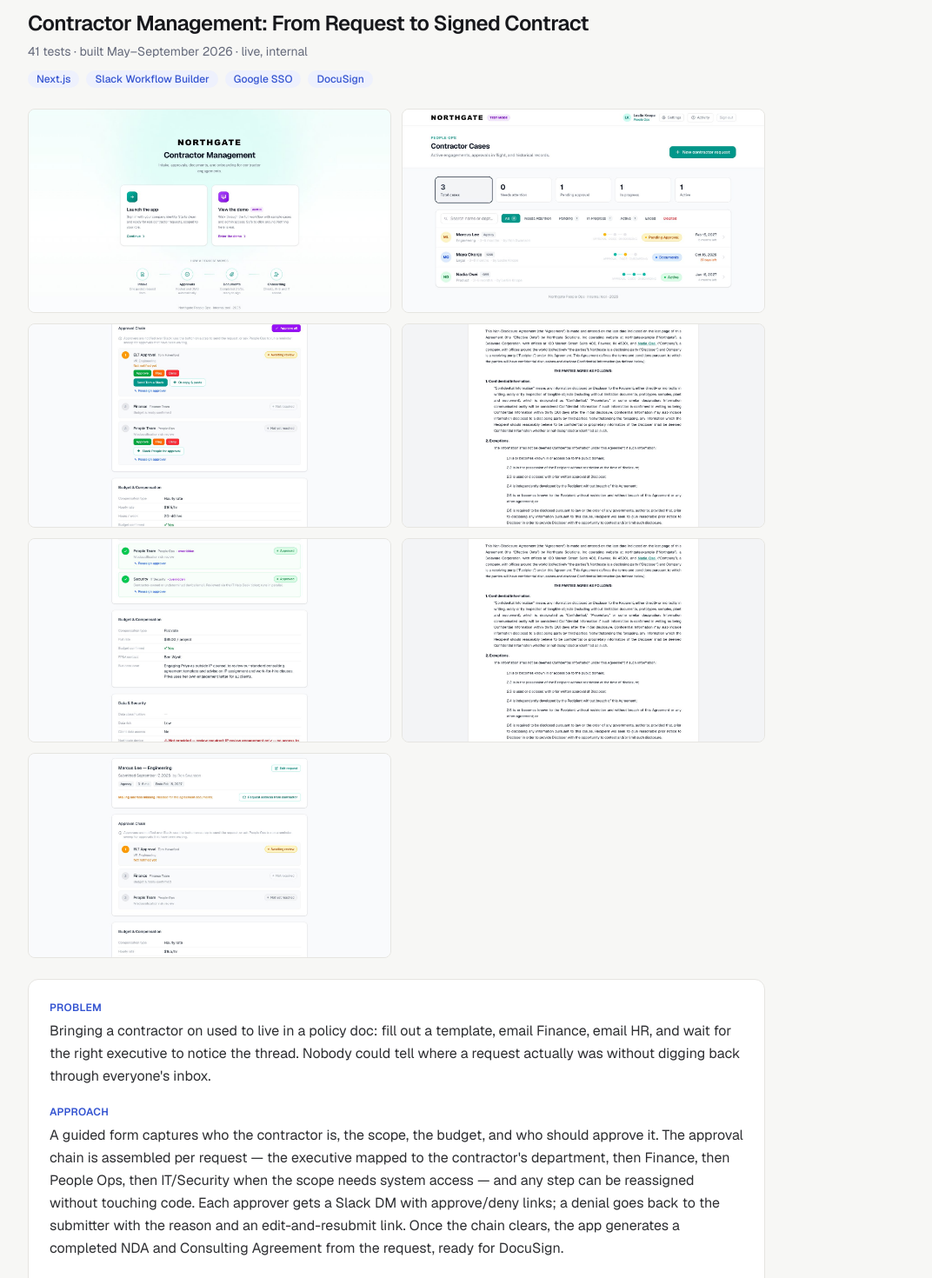
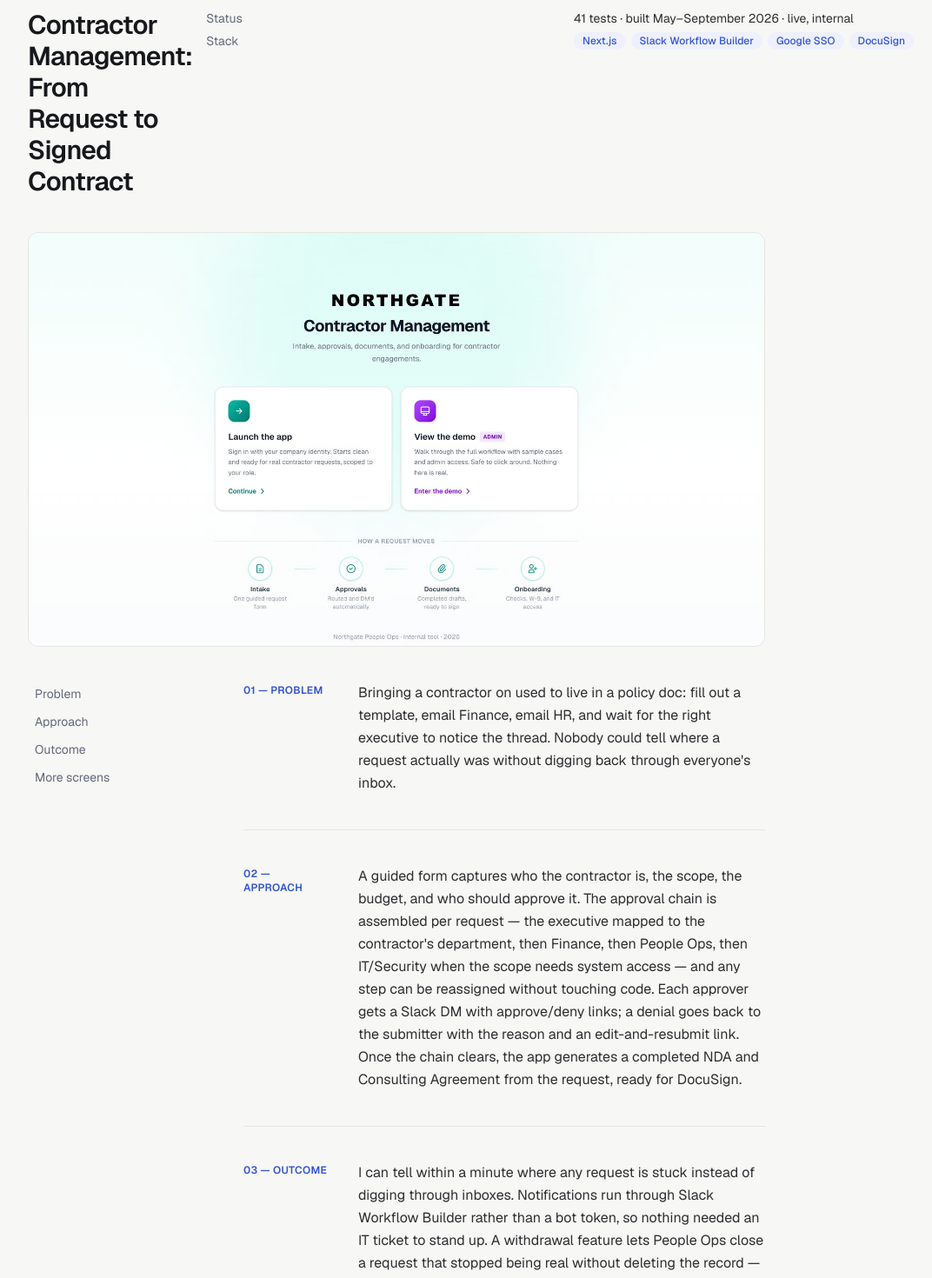
Before and after one commit to travis-hatfield/work-portfolio, a Next.js app: page /ai-assisted-projects/contractor-management-workflow in a window 1280 px wide. Shown: the part 140-1610 px from the top of the page at 87% size, without its empty margins (184-1256 px from the left). Built offline with nearby package versions, Linux system fonts and the light colour scheme; no server answers; the database is empty; sample sign-in values are in the browser's storage.

Commit message:
Add files via upload

```diff
--- a/components/case-study-detail.tsx
+++ b/components/case-study-detail.tsx
@@ -1,5 +1,7 @@
 import Link from "next/link";
 import ImageLightbox from "@/components/image-lightbox";
+
+type Screenshot = { url: string; caption?: string };
 
 type CaseStudyLike = {
   slug: string;
@@ -10,8 +12,13 @@ type CaseStudyLike = {
   tools: string[];
   stats?: string | null;
   link_url?: string | null;
-  screenshots?: string[];
+  screenshots?: (string | Screenshot)[];
 };
+
+function normalizeShots(screenshots?: (string | Screenshot)[]): Screenshot[] {
+  if (!screenshots) return [];
+  return screenshots.map((s) => (typeof s === "string" ? { url: s } : s));
+}
 
 export default function CaseStudyDetail({
   item,
@@ -22,15 +29,33 @@ export default function CaseStudyDetail({
   basePath: string;
   basePathLabel: string;
 }) {
+  const shots = normalizeShots(item.screenshots);
+  const hero = shots[0];
+  const rest = shots.slice(1);
+
+  const sections = [
+    { id: "problem", label: "Problem", body: item.problem },
+    { id: "approach", label: "Approach", body: item.approach },
+    { id: "outcome", label: "Outcome", body: item.outcome },
+  ];
+
   return (
-    <div className="flex flex-col gap-6">
+    <div className="wide flex flex-col gap-10">
       <div>
         <Link href={basePath} className="text-sm text-muted hover:text-accent transition-colors">
           ← Back to {basePathLabel}
         </Link>
-        <h1 className="mt-3 text-2xl font-semibold tracking-tight">{item.title}</h1>
-        {item.stats && <p className="mt-1.5 text-sm text-muted">{item.stats}</p>}
-        <div className="mt-3 flex flex-wrap gap-2">
+        <div className="mt-3 flex flex-col gap-4 lg:flex-row lg:items-start lg:justify-between">
+          <h1 className="max-w-2xl text-2xl font-semibold tracking-tight lg:text-3xl">{item.title}</h1>
+          <dl className="grid grid-cols-2 gap-x-8 gap-y-1.5 text-sm shrink-0">
+            {item.stats && (
+              <>
+                <dt className="text-muted">Status</dt>
+                <dd className="text-foreground/90">{item.stats}</dd>
+              </>
+            )}
+            <dt className="text-muted self-start">Stack</dt>
+            <dd className="flex flex-wrap gap-1.5">
               {item.tools.map((t) => (
                 <span
                   key={t}
@@ -39,36 +64,76 @@ export default function CaseStudyDetail({
                   {t}
                 </span>
               ))}
+            </dd>
+          </dl>
         </div>
       </div>
 
-      {item.screenshots && item.screenshots.length > 0 && (
-        <div className="grid grid-cols-1 gap-3 sm:grid-cols-2">
-          {item.screenshots.map((url) => (
+      {hero && (
+        <figure className="space-y-2">
           <ImageLightbox
-              key={url}
-              src={url}
-              alt={`${item.title} screenshot`}
-              className="aspect-video w-full rounded-lg border border-border object-cover"
+            src={hero.url}
+            alt={hero.caption || `${item.title} screenshot`}
+            className="aspect-[16/9] w-full rounded-xl border border-border object-cover"
           />
+          {hero.caption && <figcaption className="text-sm text-muted">{hero.caption}</figcaption>}
+        </figure>
+      )}
+
+      <div className="grid grid-cols-1 gap-12 md:grid-cols-[200px_1fr]">
+        <nav className="hidden md:block sticky top-24 self-start space-y-1 text-sm">
+          {sections.map((s) => (
+            <a
+              key={s.id}
+              href={`#${s.id}`}
+              className="block rounded-md px-2 py-1 text-muted hover:bg-accent-soft hover:text-accent transition-colors"
+            >
+              {s.label}
+            </a>
+          ))}
+          {rest.length > 0 && (
+            <a
+              href="#more-screens"
+              className="block rounded-md px-2 py-1 text-muted hover:bg-accent-soft hover:text-accent transition-colors"
+            >
+              More screens
+            </a>
+          )}
+        </nav>
+
+        <div className="flex flex-col gap-10">
+          {sections.map((s, i) => (
+            <div
+              key={s.id}
+              id={s.id}
+              className="grid grid-cols-1 gap-3 border-b border-border pb-10 last:border-b-0 last:pb-0 md:grid-cols-[100px_1fr] md:gap-8"
+            >
+              <h2 className="text-xs font-semibold uppercase tracking-wide text-accent md:pt-0.5">
+                {String(i + 1).padStart(2, "0")} — {s.label}
+              </h2>
+              <p className="max-w-[65ch] leading-relaxed text-foreground/90">{s.body}</p>
+            </div>
+          ))}
+
+          {rest.length > 0 && (
+            <div id="more-screens" className="flex flex-col gap-4 pt-2">
+              <h2 className="text-xs font-semibold uppercase tracking-wide text-accent">More screens</h2>
+              <div className="grid grid-cols-1 gap-x-6 gap-y-6 sm:grid-cols-2 xl:grid-cols-3">
+                {rest.map((shot) => (
+                  <figure key={shot.url} className="space-y-2">
+                    <ImageLightbox
+                      src={shot.url}
+                      alt={shot.caption || `${item.title} screenshot`}
+                      className="aspect-[16/10] w-full rounded-lg border border-border object-cover"
+                    />
+                    {shot.caption && (
+                      <figcaption className="text-sm leading-snug text-muted">{shot.caption}</figcaption>
+                    )}
+                  </figure>
                 ))}
               </div>
+            </div>
           )}
-
-      <div className="flex flex-col gap-5 rounded-xl border border-border bg-card p-6">
-        <div>
-          <h2 className="text-xs font-semibold uppercase tracking-wide text-accent">Problem</h2>
-          <p className="mt-1.5 leading-relaxed text-foreground/90">{item.problem}</p>
-        </div>
-        <div>
-          <h2 className="text-xs font-semibold uppercase tracking-wide text-accent">Approach</h2>
-          <p className="mt-1.5 leading-relaxed text-foreground/90">{item.approach}</p>
-        </div>
-        <div>
-          <h2 className="text-xs font-semibold uppercase tracking-wide text-accent">Outcome</h2>
-          <p className="mt-1.5 leading-relaxed text-foreground/90">{item.outcome}</p>
-        </div>
-      </div>
 
           {item.link_url && (
             <a
@@ -81,5 +146,7 @@ export default function CaseStudyDetail({
             </a>
           )}
         </div>
+      </div>
+    </div>
   );
 }
--- a/components/case-study-list.tsx
+++ b/components/case-study-list.tsx
@@ -1,5 +1,7 @@
 import Link from "next/link";
 import ImageLightbox from "@/components/image-lightbox";
+
+type Screenshot = { url: string; caption?: string };
 
 type CaseStudyLike = {
   slug: string;
@@ -10,8 +12,12 @@ type CaseStudyLike = {
   tools: string[];
   stats?: string | null;
   link_url?: string | null;
-  screenshots?: string[];
+  screenshots?: (string | Screenshot)[];
 };
+
+function shotUrl(s: string | Screenshot): string {
+  return typeof s === "string" ? s : s.url;
+}
 
 export default function CaseStudyList({
   items,
@@ -21,12 +27,15 @@ export default function CaseStudyList({
   basePath: string;
 }) {
   return (
-    <div className="flex flex-col gap-4">
-      {items.map((c) => (
+    <div className="flex flex-col gap-5">
+      {items.map((c) => {
+        const shots = c.screenshots ?? [];
+        return (
           <article
             key={c.slug}
-          className="rounded-xl border border-border bg-card p-5 border-l-4 border-l-accent transition-shadow hover:shadow-sm"
+            className="grid grid-cols-1 gap-5 rounded-xl border border-border bg-card p-5 border-l-4 border-l-accent transition-shadow hover:shadow-sm lg:grid-cols-[minmax(0,1.1fr)_minmax(0,1fr)] lg:gap-8 lg:p-6"
           >
+            <div className="flex flex-col">
               <h2 className="text-lg font-medium">
                 <Link href={c.link_url || `${basePath}/${c.slug}`} className="hover:text-accent transition-colors">
                   {c.title} <span aria-hidden="true">→</span>
@@ -34,20 +43,7 @@ export default function CaseStudyList({
               </h2>
               {c.stats && <p className="mt-1 text-xs text-muted">{c.stats}</p>}
 
-          {c.screenshots && c.screenshots.length > 0 && (
-            <div className="mt-4 grid grid-cols-1 gap-2 sm:grid-cols-2">
-              {c.screenshots.map((url) => (
-                <ImageLightbox
-                  key={url}
-                  src={url}
-                  alt={`${c.title} screenshot`}
-                  className="aspect-video w-full rounded-lg border border-border object-cover"
-                />
-              ))}
-            </div>
-          )}
-
-          <dl className="mt-4 grid gap-4 text-sm sm:grid-cols-3">
+              <dl className="mt-4 grid flex-1 grid-cols-1 gap-x-6 gap-y-3 text-sm sm:grid-cols-3">
                 <div>
                   <dt className="text-xs font-semibold uppercase tracking-wide text-accent">Problem</dt>
                   <dd className="mt-1.5 leading-relaxed text-foreground/90">{c.problem}</dd>
@@ -71,8 +67,34 @@ export default function CaseStudyList({
                   </span>
                 ))}
               </div>
+            </div>
+
+            {shots.length > 0 && (
+              <div className="grid grid-cols-2 gap-2 content-start">
+                {shots.slice(0, 4).map((s) => {
+                  const url = shotUrl(s);
+                  return (
+                    <ImageLightbox
+                      key={url}
+                      src={url}
+                      alt={`${c.title} screenshot`}
+                      className="aspect-[16/10] w-full rounded-lg border border-border object-cover"
+                    />
+                  );
+                })}
+                {shots.length > 4 && (
+                  <Link
+                    href={c.link_url || `${basePath}/${c.slug}`}
+                    className="flex aspect-[16/10] w-full items-center justify-center rounded-lg border border-dashed border-border text-sm font-medium text-muted hover:border-accent hover:text-accent transition-colors"
+                  >
+                    +{shots.length - 4} more
+                  </Link>
+                )}
+              </div>
+            )}
           </article>
-      ))}
+        );
+      })}
     </div>
   );
 }
```
Lines whose indentation alone changed are shown as unchanged.
